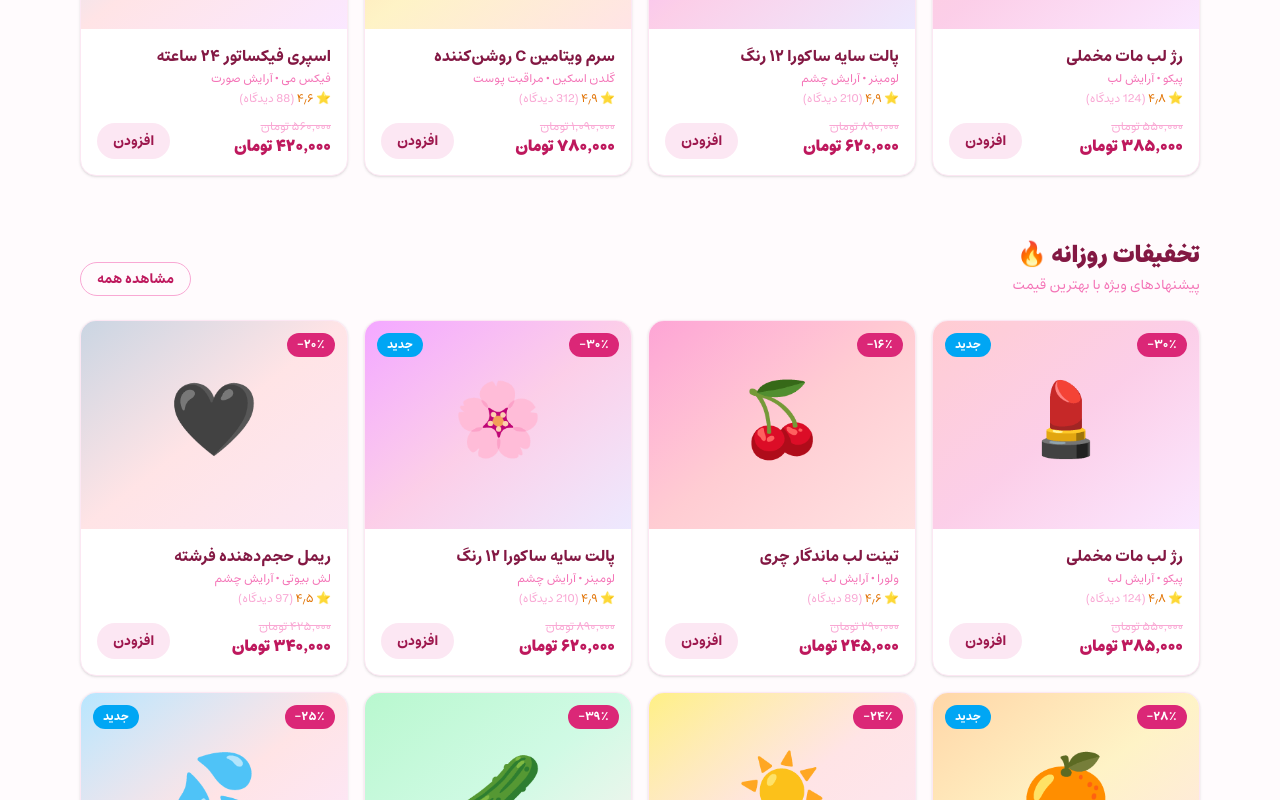
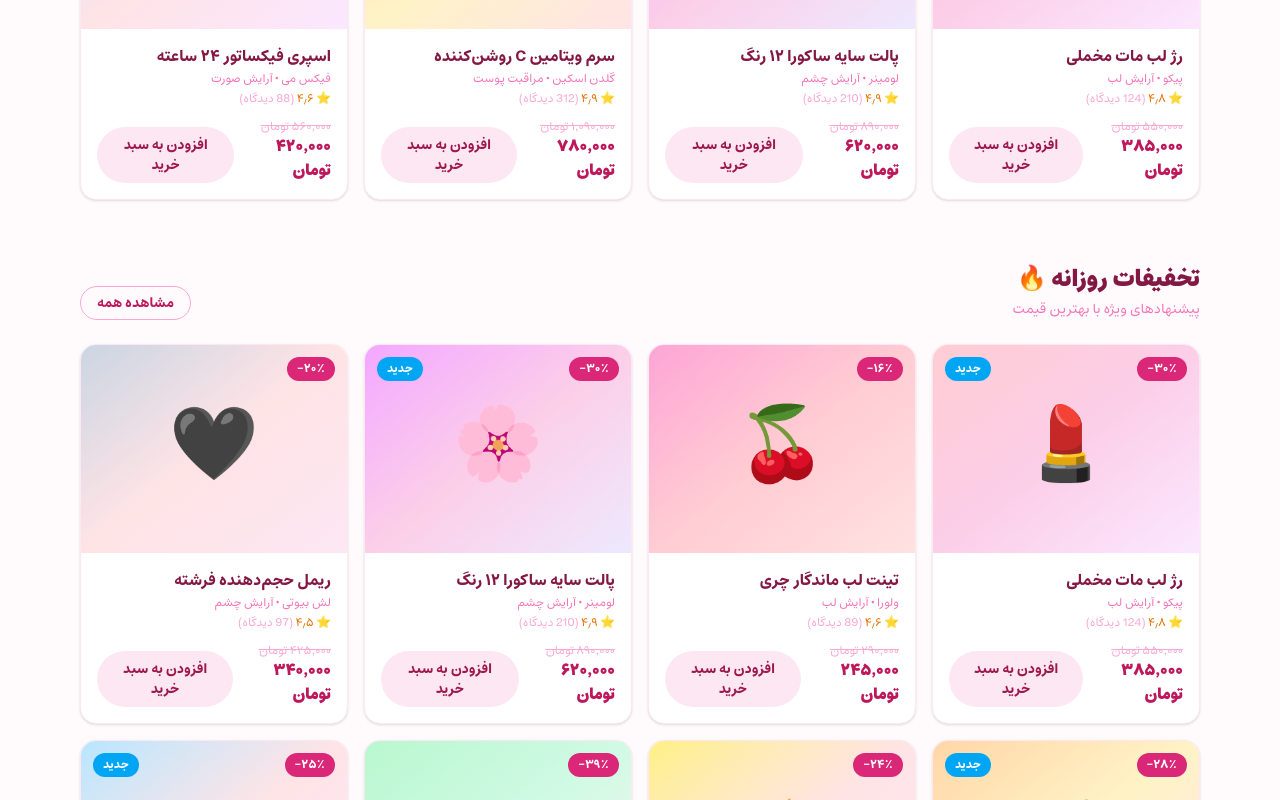
Before and after one commit to soroush-rahmani/sorva-shop, a Next.js app: page / in a window 1280 px wide. Shown: the part 920-1720 px from the top of the page. Built offline with nearby package versions, Linux system fonts and the light colour scheme.

Commit message:
cart button: full label, more saturated hover pink

```diff
--- a/components/add-to-cart-button.tsx
+++ b/components/add-to-cart-button.tsx
@@ -50,14 +50,14 @@ export function AddToCartButton({
   return (
     <button
       onClick={handleClick}
-      className={`group/btn relative overflow-visible rounded-full bg-brand-100 font-bold text-brand-800 transition-colors hover:bg-brand-200 ${
+      className={`group/btn relative overflow-visible rounded-full bg-brand-100 font-bold text-brand-800 transition-colors hover:bg-brand-300 ${
         compact ? "px-4 py-2 text-sm" : "w-full px-6 py-3 text-base"
       }`}
       aria-label={`افزودن به سبد خرید`}
     >
       {/* متن اصلی — با هاور محو میشود */}
       <span className="block transition-all duration-300 group-hover/btn:scale-75 group-hover/btn:opacity-0">
-        {compact ? "افزودن" : "افزودن به سبد خرید"}
+        افزودن به سبد خرید
       </span>
 
       {/* آیکون سبد خرید — با هاور از بالا سر میخورد به مرکز */}
```
